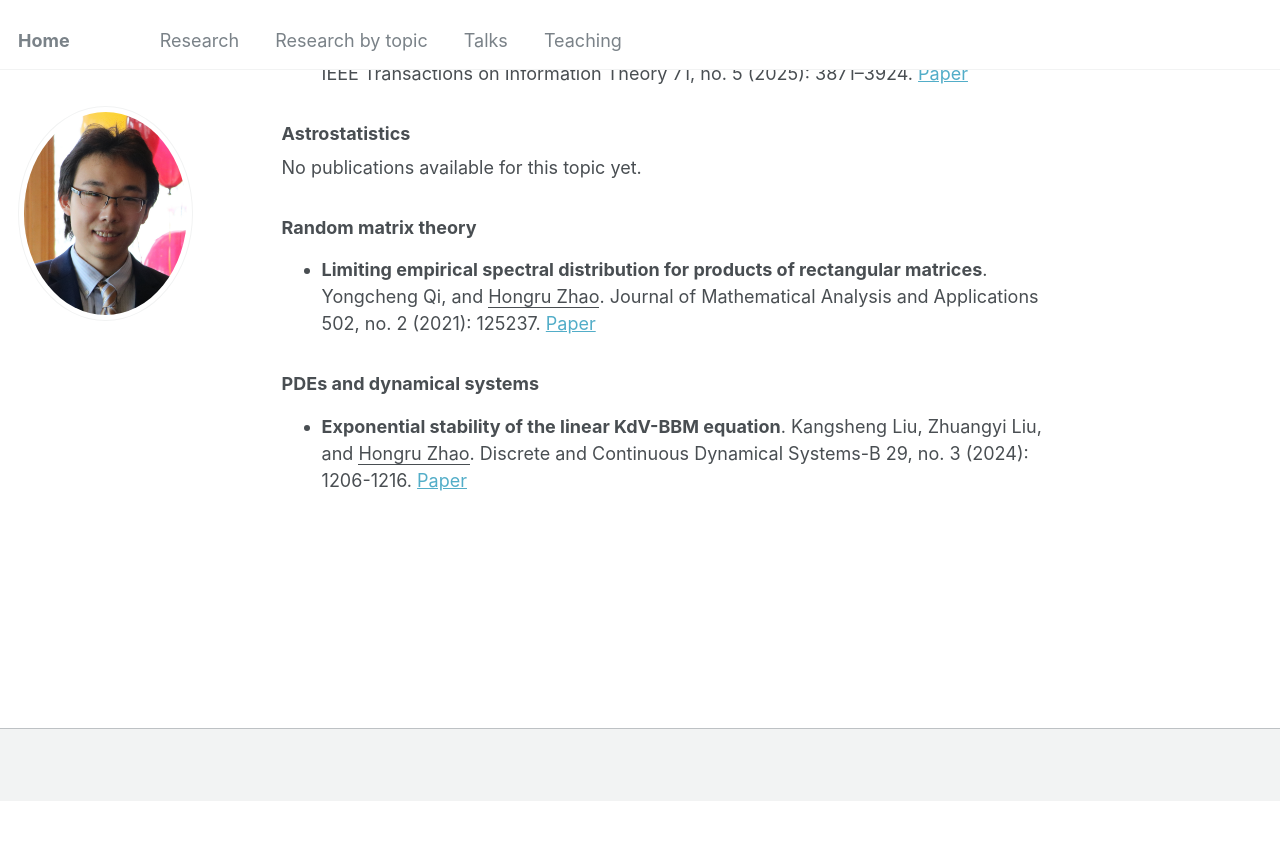
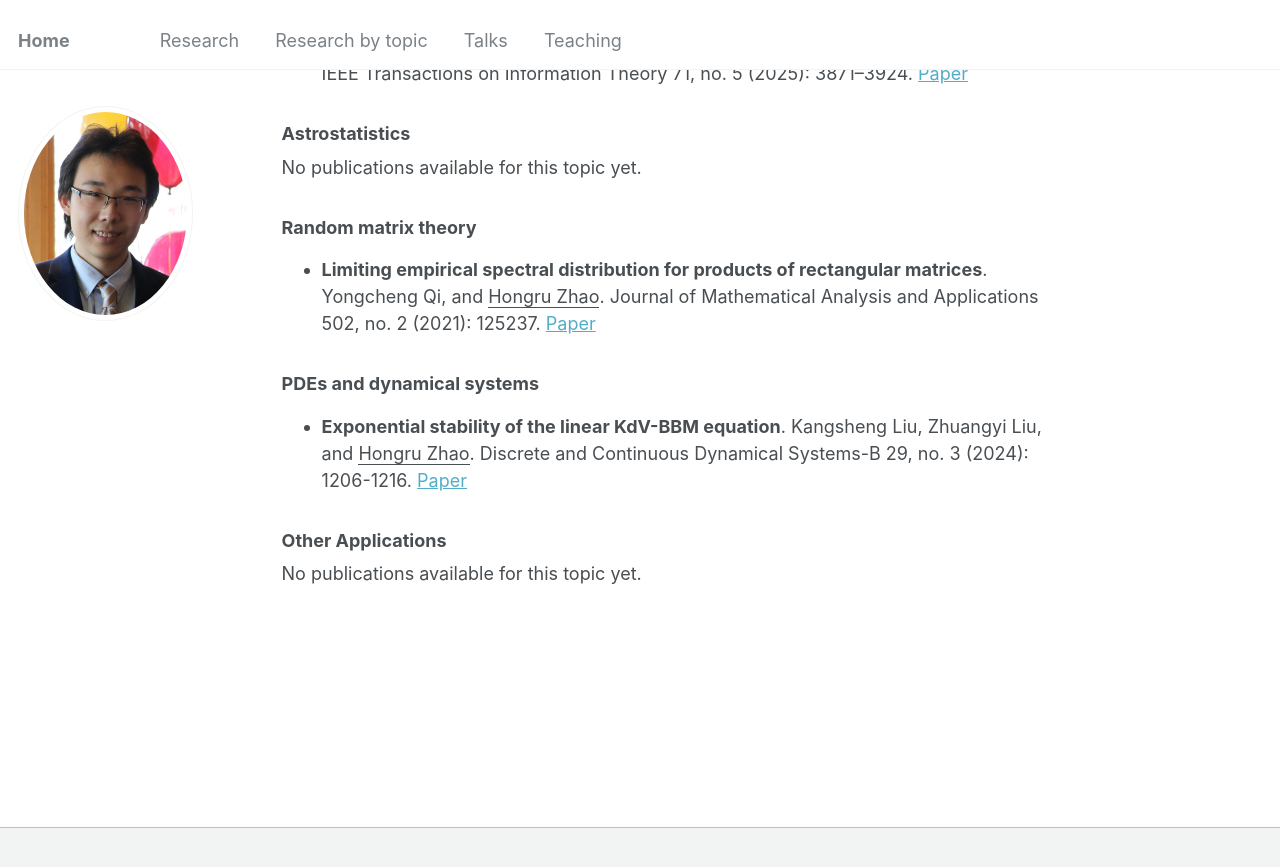
Before and after one commit to HongruZhao/HongruZhao.github.io, a Jekyll site: the page built from _pages/research-by-topic.md, in a window 1280 px wide and 900 px high, scrolled down 594 px. Shown: the top 867 px of the window. Built offline with Jekyll 4.4.1, drawn with Linux system fonts in a browser that asks for light colours; before the commit the page ends 1395 px from its top, so only the background shows below that.

Commit message:
Update research-by-topic.md

```diff
--- a/_pages/research-by-topic.md
+++ b/_pages/research-by-topic.md
@@ -16,6 +16,8 @@ topics:
     id: random-matrix-theory
   - title: "PDEs and dynamical systems"
     id: pdes-and-dynamical-systems
+  - title: "Other Applications"
+    id: other-applications
 ---
 
 <!-- The sections below automatically gather every publication and preprint, grouped by the research threads that colleagues most often ask about. As you add new papers to the `_publications/` collection with the appropriate `topics` tag, they will appear in the relevant section without further editing. -->
```
